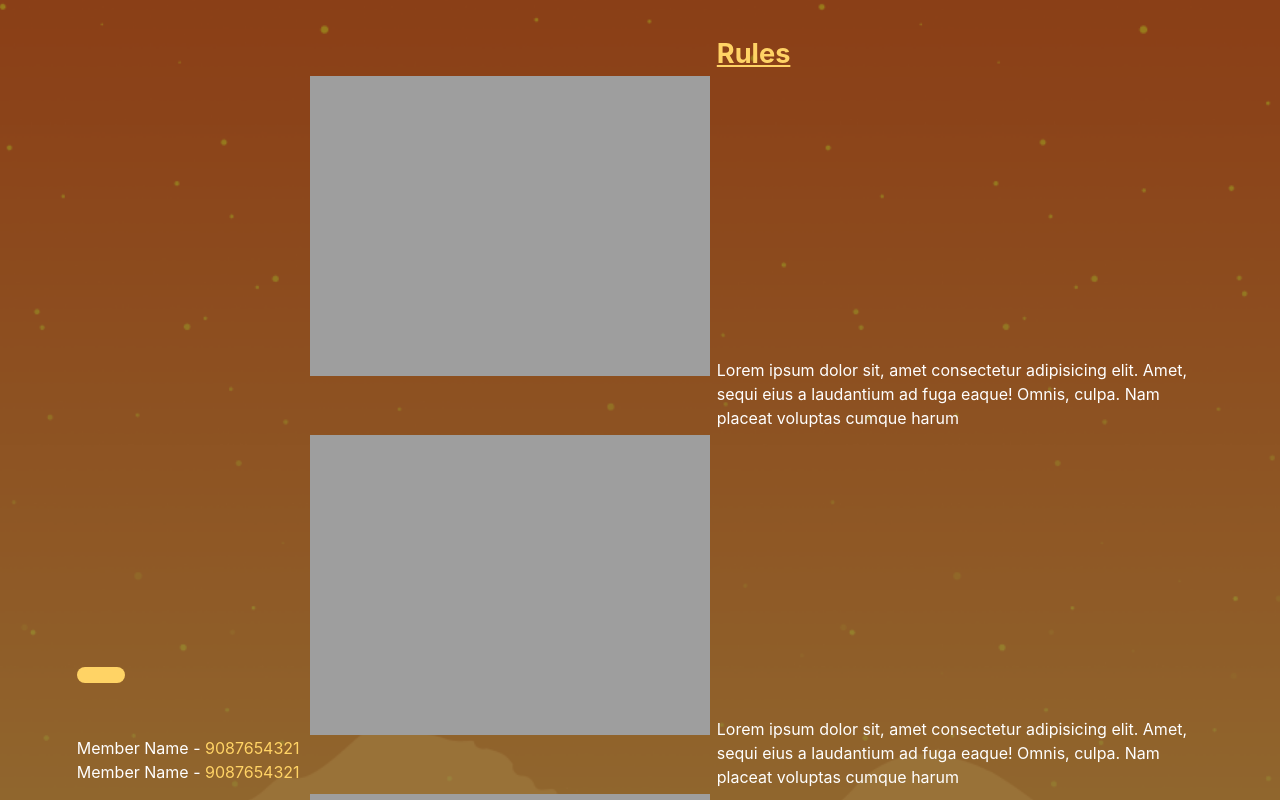
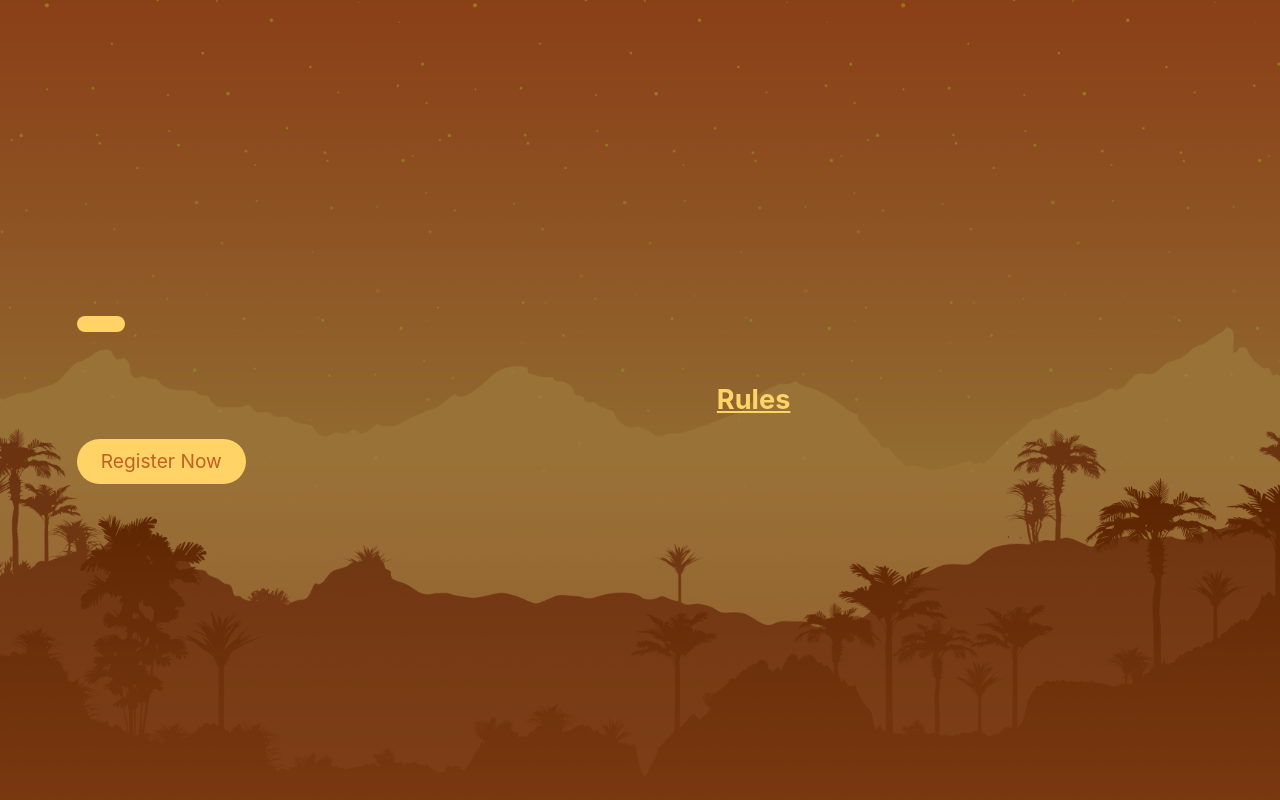
Before and after one commit to Legal-Pirates-Official/Takshashila-2k22, a React (Create React App) app: page /dayEvents/1 in a window 1280 px wide. Shown: the top 800 px of the page. Built offline with nearby package versions, Linux system fonts and the light colour scheme.

Commit message:
Updates Data Rendering in DayEvents Page

```diff
--- a/src/assets/Events/EventsData.js
+++ b/src/assets/Events/EventsData.js
@@ -1,62 +1,189 @@
-export const dataEvents = [
+export const dayEvents = [
     {
-        id: 1,
         name: "event1",
         description: "A photo is a moment frozen forever in time. Show the life you've lived through the lens and the moments you've preserved through your clicks.",
-        title: "Rules",
-        content: [
-            "A photo is a moment frozen forever in time. Show the life you've lived through the lens and the moments you've preserved through your clicks.",
+        rules: [
             "The work will be judged based on creativity, incase of tie likes will      be considered.",
             "The entries shouldn’t have any watermark.",
             " The entries should be submitted during registration.",
             "Identification of plagiarism will lead to disqualification",
             " The judge's decision will be final",
         ],
+        contact:[
+            {name:"Person", number:"1234567890"},
+            {name:"Person", number:"1234567890"}
+        ],
+        link:"https://www.google.com",
+        image:"tklogo"
     },
     {
-        id: 2,
-        name: "event2",
-        description: "description2",
-        title: "Description",
-        content:
-            "A photo is a moment frozen forever in time. Show the life you've lived through the lens and the moments you've preserved through your clicks.",
-    },
-    {
-        id: 3,
-        name: "event3",
-        description: "description3",
-        title: "Contact",
-        content: ["Member Name - 9875532872", "Member Name - 9875532872"],
-    },
-    {
-        id: 4,
-        name: "event4",
-        description: "description3",
-        title: "Contact",
-        content: ["Member Name - 9875532872", "Member Name - 9875532872"],
+        name: "event1",
+        description: "A photo is a moment frozen forever in time. Show the life you've lived through the lens and the moments you've preserved through your clicks.",
+        rules: [
+            "The work will be judged based on creativity, incase of tie likes will      be considered.",
+            "The entries shouldn’t have any watermark.",
+            " The entries should be submitted during registration.",
+            "Identification of plagiarism will lead to disqualification",
+            " The judge's decision will be final",
+        ],
+        contact:[
+            {name:"Person", number:"1234567890"},
+            {name:"Person", number:"1234567890"}
+        ],
+        link:"https://www.google.com",
+        image:"tklogo"
     },{
-        id: 5,
-        name: "event5",
-        description: "description3",
-        title: "Contact",
-        content: ["Member Name - 9875532872", "Member Name - 9875532872"],
+        name: "event1",
+        description: "A photo is a moment frozen forever in time. Show the life you've lived through the lens and the moments you've preserved through your clicks.",
+        rules: [
+            "The work will be judged based on creativity, incase of tie likes will      be considered.",
+            "The entries shouldn’t have any watermark.",
+            " The entries should be submitted during registration.",
+            "Identification of plagiarism will lead to disqualification",
+            " The judge's decision will be final",
+        ],
+        contact:[
+            {name:"Person", number:"1234567890"},
+            {name:"Person", number:"1234567890"}
+        ],
+        link:"https://www.google.com",
+        image:"tklogo"
+
     },{
-        id: 6,
-        name: "event6",
-        description: "description3",
-        title: "Contact",
-        content: ["Member Name - 9875532872", "Member Name - 9875532872"],
+        name: "event1",
+        description: "A photo is a moment frozen forever in time. Show the life you've lived through the lens and the moments you've preserved through your clicks.",
+        rules: [
+            "The work will be judged based on creativity, incase of tie likes will      be considered.",
+            "The entries shouldn’t have any watermark.",
+            " The entries should be submitted during registration.",
+            "Identification of plagiarism will lead to disqualification",
+            " The judge's decision will be final",
+        ],
+        contact:[
+            {name:"Person", number:"1234567890"},
+            {name:"Person", number:"1234567890"}
+        ],
+        link:"https://www.google.com",
+        image:"tklogo"
+
     },{
-        id: 7,
-        name: "event7",
-        description: "description3",
-        title: "Contact",
-        content: ["Member Name - 9875532872", "Member Name - 9875532872"],
+        name: "event1",
+        description: "A photo is a moment frozen forever in time. Show the life you've lived through the lens and the moments you've preserved through your clicks.",
+        rules: [
+            "The work will be judged based on creativity, incase of tie likes will      be considered.",
+            "The entries shouldn’t have any watermark.",
+            " The entries should be submitted during registration.",
+            "Identification of plagiarism will lead to disqualification",
+            " The judge's decision will be final",
+        ],
+        contact:[
+            {name:"Person", number:"1234567890"},
+            {name:"Person", number:"1234567890"}
+        ],
+        link:"https://www.google.com",
+        image:"tklogo"
+
     },{
-        id: 8,
-        name: "event8",
-        description: "description3",
-        title: "Contact",
-        content: ["Member Name - 9875532872", "Member Name - 9875532872"],
+        name: "event1",
+        description: "A photo is a moment frozen forever in time. Show the life you've lived through the lens and the moments you've preserved through your clicks.",
+        rules: [
+            "The work will be judged based on creativity, incase of tie likes will      be considered.",
+            "The entries shouldn’t have any watermark.",
+            " The entries should be submitted during registration.",
+            "Identification of plagiarism will lead to disqualification",
+            " The judge's decision will be final",
+        ],
+        contact:[
+            {name:"Person", number:"1234567890"},
+            {name:"Person", number:"1234567890"}
+        ],
+        link:"https://www.google.com",
+        image:"tklogo"
+
+    },{
+        name: "event1",
+        description: "A photo is a moment frozen forever in time. Show the life you've lived through the lens and the moments you've preserved through your clicks.",
+        rules: [
+            "The work will be judged based on creativity, incase of tie likes will      be considered.",
+            "The entries shouldn’t have any watermark.",
+            " The entries should be submitted during registration.",
+            "Identification of plagiarism will lead to disqualification",
+            " The judge's decision will be final",
+        ],
+        contact:[
+            {name:"Person", number:"1234567890"},
+            {name:"Person", number:"1234567890"}
+        ],
+        link:"https://www.google.com",
+        image:"tklogo"
+
+    },{
+        name: "event1",
+        description: "A photo is a moment frozen forever in time. Show the life you've lived through the lens and the moments you've preserved through your clicks.",
+        rules: [
+            "The work will be judged based on creativity, incase of tie likes will      be considered.",
+            "The entries shouldn’t have any watermark.",
+            " The entries should be submitted during registration.",
+            "Identification of plagiarism will lead to disqualification",
+            " The judge's decision will be final",
+        ],
+        contact:[
+            {name:"Person", number:"1234567890"},
+            {name:"Person", number:"1234567890"}
+        ],
+        link:"https://www.google.com",
+        image:"tklogo"
+
+    },{
+        name: "event1",
+        description: "A photo is a moment frozen forever in time. Show the life you've lived through the lens and the moments you've preserved through your clicks.",
+        rules: [
+            "The work will be judged based on creativity, incase of tie likes will      be considered.",
+            "The entries shouldn’t have any watermark.",
+            " The entries should be submitted during registration.",
+            "Identification of plagiarism will lead to disqualification",
+            " The judge's decision will be final",
+        ],
+        contact:[
+            {name:"Person", number:"1234567890"},
+            {name:"Person", number:"1234567890"}
+        ],
+        link:"https://www.google.com",
+        image:"tklogo"
+
+    },{
+        name: "event1",
+        description: "A photo is a moment frozen forever in time. Show the life you've lived through the lens and the moments you've preserved through your clicks.",
+        rules: [
+            "The work will be judged based on creativity, incase of tie likes will      be considered.",
+            "The entries shouldn’t have any watermark.",
+            " The entries should be submitted during registration.",
+            "Identification of plagiarism will lead to disqualification",
+            " The judge's decision will be final",
+        ],
+        contact:[
+            {name:"Person", number:"1234567890"},
+            {name:"Person", number:"1234567890"}
+        ],
+        link:"https://www.google.com",
+        image:"tklogo"
+
+    },{
+        name: "event1",
+        description: "A photo is a moment frozen forever in time. Show the life you've lived through the lens and the moments you've preserved through your clicks.",
+        rules: [
+            "The work will be judged based on creativity, incase of tie likes will      be considered.",
+            "The entries shouldn’t have any watermark.",
+            " The entries should be submitted during registration.",
+            "Identification of plagiarism will lead to disqualification",
+            " The judge's decision will be final",
+        ],
+        contact:[
+            {name:"Person", number:"1234567890"},
+            {name:"Person", number:"1234567890"}
+        ],
+        link:"https://www.google.com",
+        image:"tklogo"
+
     },
 ];
--- a/src/screens/DayEvents/DayEvents.jsx
+++ b/src/screens/DayEvents/DayEvents.jsx
@@ -1,13 +1,9 @@
 import React from "react";
-import {
-    DayEventsContainer,
-    EventCircle,
-    EventListContainer,
-} from "./DayEvents.styles";
+import { DayEventsContainer, EventListContainer } from "./DayEvents.styles";
 import tkLogo from "../../assets/logo/tklogo.png";
-import {Link} from "react-router-dom";
+import { Link } from "react-router-dom";
 import Event from "../../components/Eventbox";
-import {dataEvents} from "../../assets/Events/EventsData";
+import { dayEvents } from "../../assets/Events/EventsData";
 export default function DayEvents() {
   return (
     <DayEventsContainer>
@@ -16,12 +12,13 @@ export default function DayEvents() {
           <img src={tkLogo} alt="logo" />
         </Link>
       </div>
-            <div className="container">
+      <div className="container pb-5 pt-2">
         <p className="title">Day Events</p>
         <EventListContainer>
-                    {dataEvents.map((event) => (
-                        <Event image={tkLogo} eventName={event.name}></Event>
-                    ))}
+          {dayEvents.map((event) => {
+            const url = require(`../../assets/logo/${event?.image}.png`);
+            return <Event image={url} eventName={event.name}></Event>;
+          })}
         </EventListContainer>
       </div>
       <div></div>
--- a/src/screens/EventData/EventData.jsx
+++ b/src/screens/EventData/EventData.jsx
@@ -1,18 +1,18 @@
-import React, {useEffect} from "react";
+import React from "react";
 import {
   EventsContainer,
   EventsDiv,
   EventsTitle,
   EventsAtag,
-    RulesTitle,
+  RulesTitle
 } from "./EventData.styles";
-import {dataEvents} from "../../assets/Events/EventsData";
-import {useParams} from "react-router-dom";
+import { dayEvents } from "../../assets/Events/EventsData";
+import { useParams } from "react-router-dom";
 
 function EventData() {
   const params = useParams();
 
-    const event = dataEvents.find((event) => event.name === params.eventName);
+  const event = dayEvents.find((event) => event.name === params.eventName);
   return (
     <>
       <EventsContainer>
@@ -22,40 +22,22 @@ function EventData() {
             <p>{event?.description}</p>
           </div>
           <div>
+            {event?.contact?.map((data) => (
               <p>
-                            Member Name - <span>9087654321</span>
+                {data?.name} - <span>{data?.number}</span>
               </p>
-                        <p>
-                            Member Name - <span>9087654321</span>
-                        </p>
+            ))}
           </div>
           <div>
-                        <EventsAtag href="">Register Now</EventsAtag>
+            <EventsAtag href={event?.link}>Register Now</EventsAtag>
           </div>
         </EventsDiv>
         <EventsDiv>
           <RulesTitle>Rules</RulesTitle>
           <ul>
-                        <li>
-                            Lorem ipsum dolor sit, amet consectetur adipisicing
-                            elit. Amet, sequi eius a laudantium ad fuga eaque!
-                            Omnis, culpa. Nam placeat voluptas cumque harum
-                        </li>
-                        <li>
-                            Lorem ipsum dolor sit, amet consectetur adipisicing
-                            elit. Amet, sequi eius a laudantium ad fuga eaque!
-                            Omnis, culpa. Nam placeat voluptas cumque harum
-                        </li>
-                        <li>
-                            Lorem ipsum dolor sit, amet consectetur adipisicing
-                            elit. Amet, sequi eius a laudantium ad fuga eaque!
-                            Omnis, culpa. Nam placeat voluptas cumque harum
-                        </li>
-                        <li>
-                            Lorem ipsum dolor sit, amet consectetur adipisicing
-                            elit. Amet, sequi eius a laudantium ad fuga eaque!
-                            Omnis, culpa. Nam placeat voluptas cumque harum
-                        </li>
+            {event?.rules?.map((rule) => (
+              <li>{rule}</li>
+            ))}
           </ul>
         </EventsDiv>
       </EventsContainer>
```
Lines whose indentation alone changed are shown as unchanged.
